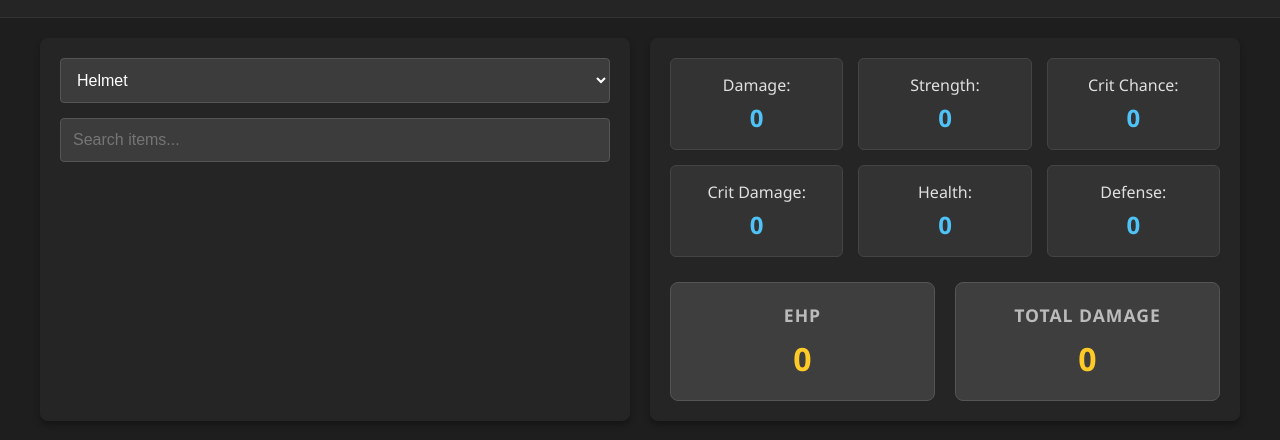
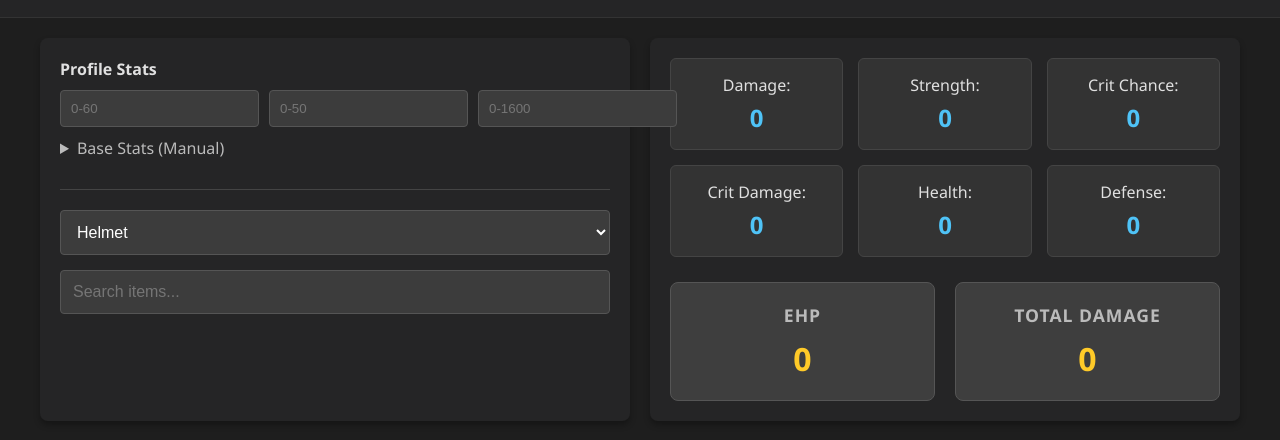
Before and after one commit to belawastaken/SkyCalc, a plain HTML site: page index.html in a window 1280 px wide. Shown: the part 92-532 px from the top of the page. Drawn offline with Linux system fonts and the light colour scheme; no server answers.

Commit message:
Added profile inputs to HTML

```diff
--- a/index.html
+++ b/index.html
@@ -15,6 +15,22 @@
     <main class="container">
         <!-- Build Controls (Top Left) -->
         <section id="build-controls">
+            <div id="profile-settings" style="margin-bottom: 20px;">
+                <h4 style="margin-top: 0; margin-bottom: 10px; color: #e0e0e0;">Profile Stats</h4>
+                <div style="display: flex; gap: 10px; margin-bottom: 10px;">
+                    <input type="number" id="input-combat" placeholder="0-60" style="flex: 1; padding: 10px; background: #3c3c3c; border: 1px solid #555; color: white; border-radius: 4px;">
+                    <input type="number" id="input-foraging" placeholder="0-50" style="flex: 1; padding: 10px; background: #3c3c3c; border: 1px solid #555; color: white; border-radius: 4px;">
+                    <input type="number" id="input-mp" placeholder="0-1600" style="flex: 1; padding: 10px; background: #3c3c3c; border: 1px solid #555; color: white; border-radius: 4px;">
+                </div>
+                <details>
+                    <summary style="cursor: pointer; color: #bbb; margin-bottom: 10px;">Base Stats (Manual)</summary>
+                    <div style="display: flex; gap: 10px;">
+                        <input type="number" id="input-base-str" placeholder="Strength" style="flex: 1; padding: 10px; background: #3c3c3c; border: 1px solid #555; color: white; border-radius: 4px;">
+                        <input type="number" id="input-base-cd" placeholder="Crit Dmg" style="flex: 1; padding: 10px; background: #3c3c3c; border: 1px solid #555; color: white; border-radius: 4px;">
+                    </div>
+                </details>
+            </div>
+            <hr style="border: 0; border-top: 1px solid #444; margin-bottom: 20px;">
             <select id="slot-select">
                 <option value="helmet">Helmet</option>
                 <option value="chestplate">Chestplate</option>
```
